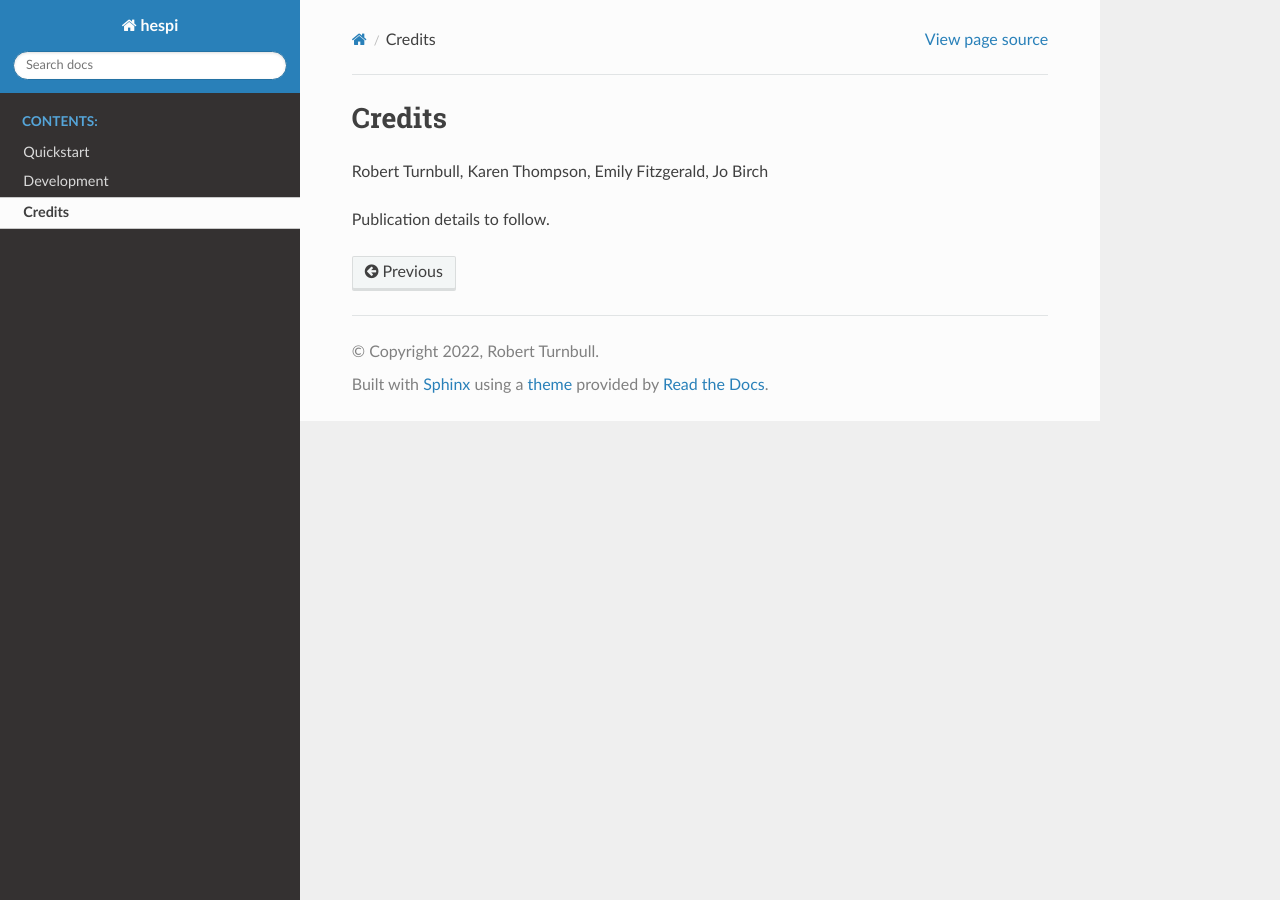
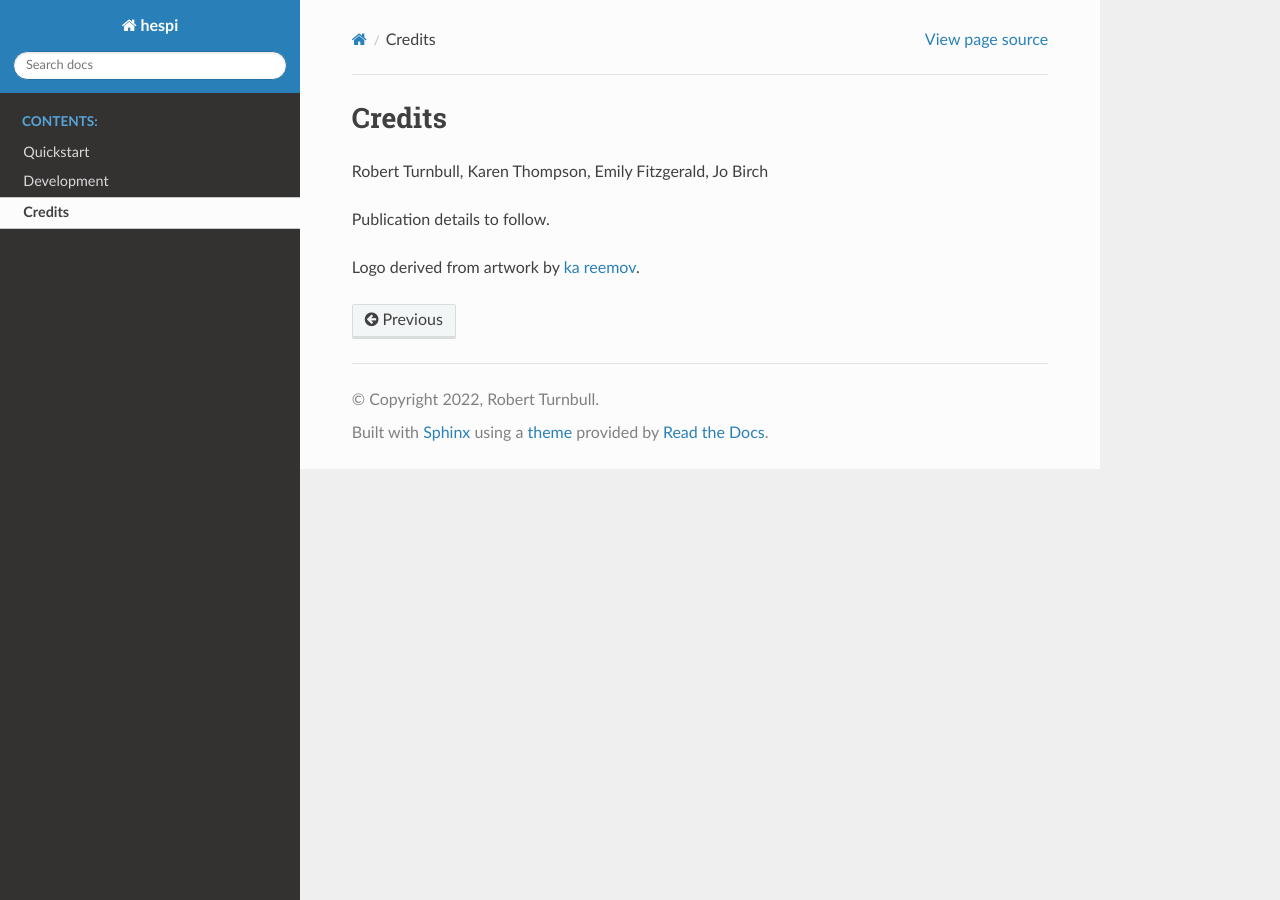
Before and after one commit to rbturnbull/hespi, a Sphinx documentation site: the page built from docs/credits.rst, in a window 1280 px wide. Built offline with Sphinx 7.4.7 and the Read the Docs theme 2.0.0, drawn with Linux system fonts in a browser that asks for light colours; pages that are not in the unit, such as notebooks, are missing from menus.

Commit message:
:abc: adding attribution for logo

```diff
--- a/docs/credits.rst
+++ b/docs/credits.rst
@@ -5,3 +5,5 @@ Credits
 Robert Turnbull, Karen Thompson, Emily Fitzgerald, Jo Birch
 
 Publication details to follow.
+
+Logo derived from artwork by `ka reemov <https://thenounproject.com/icon/plant-1386076/>`_.
```
Also changed, not shown: docs/images/hespi-banner.png (added), docs/images/hespi-banner.svg.
